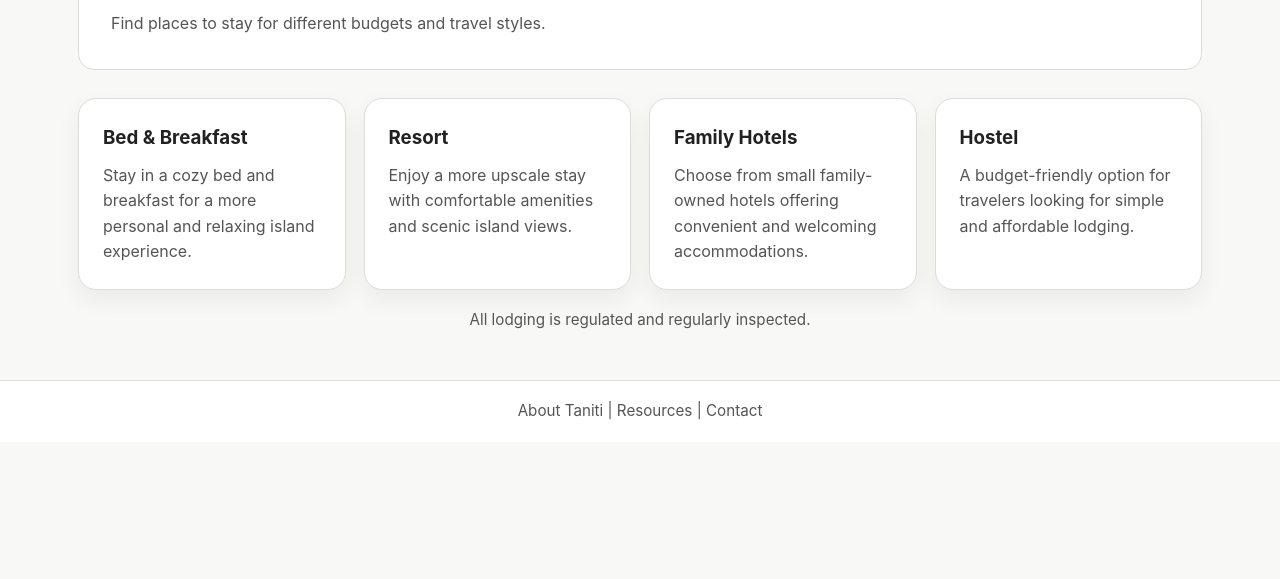
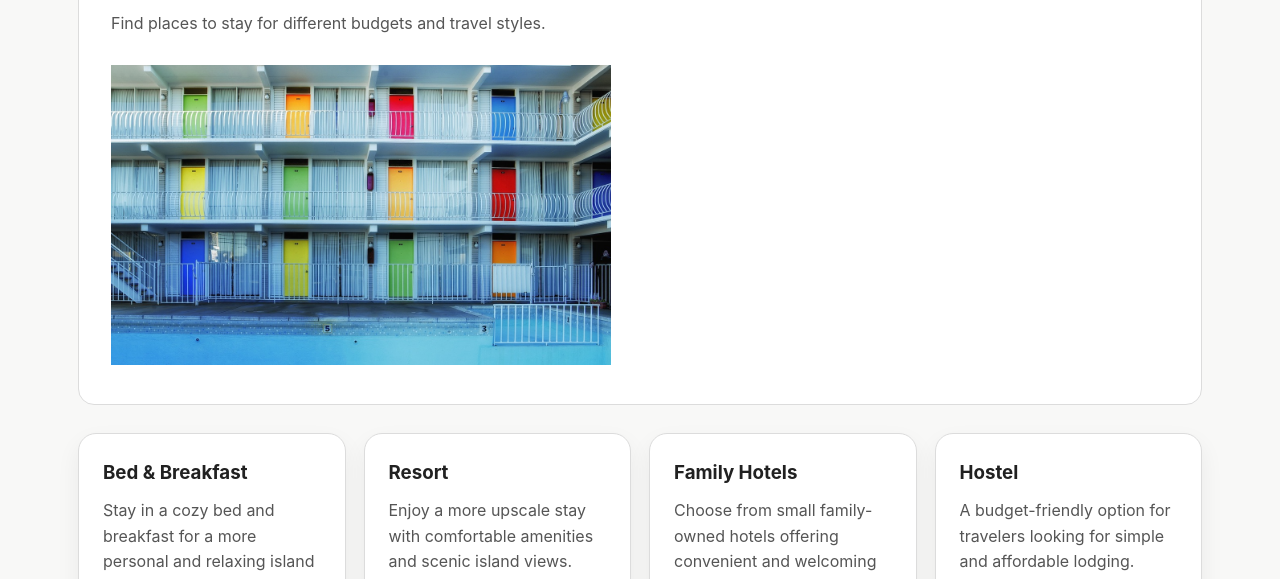
Before and after one commit to EddieLopes/Taniti, a plain HTML site: page lodging.html in a window 1280 px wide. Shown: the part 221-800 px from the top of the page. Drawn offline with Linux system fonts and the light colour scheme.

Commit message:
add image lodging

```diff
--- a/lodging.html
+++ b/lodging.html
@@ -25,6 +25,9 @@
       <div class="hero-copy">
         <h1>Lodging</h1>
         <p>Find places to stay for different budgets and travel styles.</p>
+      </div>
+      <div class="hero-section-lodging-image">
+        <img src="images/lodging.jpg" alt="Lodging options on Taniti">
       </div>
     </section>
 
--- a/styles.css
+++ b/styles.css
@@ -117,6 +117,12 @@ p {
   max-width: 500px;
   height: 300px;
   overflow: hidden;
+}
+.hero-section-lodging-image img {
+  width: 100%;
+  max-width: 500px;
+  height: 300px;
+  object-fit: cover;
 }
 /*.hero-image-icon {
   font-size: 3rem;
```
